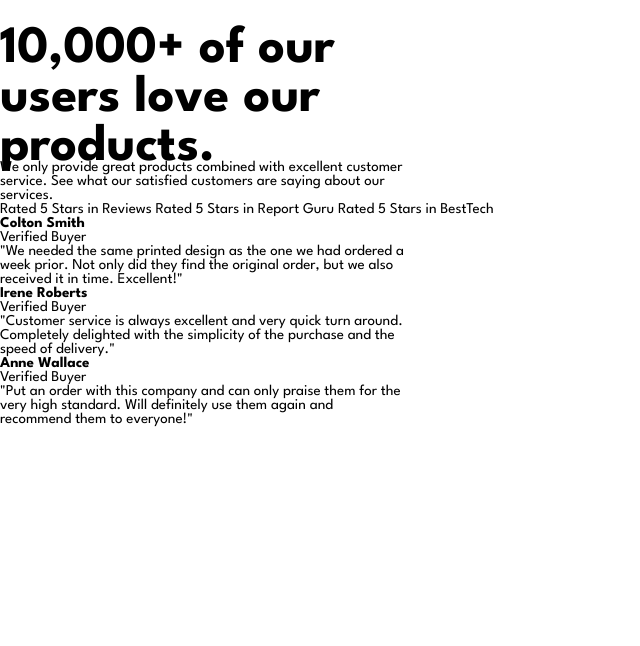
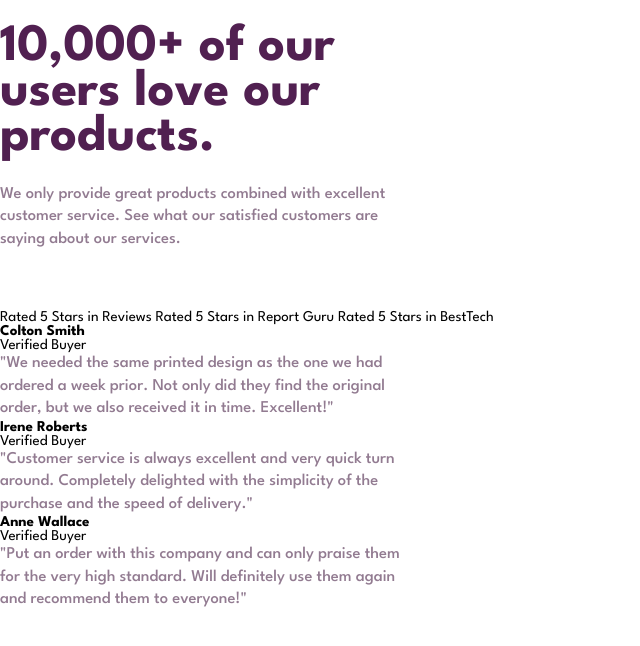
Before and after one commit to Smailen5/social-proof-section-master, a plain HTML site: page index.html in a window 1280 px wide. Shown: the whole page, without its empty margins (0-640 px from the left). Drawn offline with Linux system fonts and the light colour scheme.

Commit message:
commit fine giornata

```diff
--- a/style.css
+++ b/style.css
@@ -17,13 +17,26 @@ main {
     width: 90rem;
     height: 50rem;
 }
+main div {
+    display: flex;
+    flex-direction: column;
+    justify-content: space-between;
+    height: 15rem;
+    color: #512051;
+    margin-bottom: 4rem;
+    line-height: 3rem;
+}
 
 main h1 {
     font-size: 3.5rem;
     width: 27rem;
-    height: 9rem;
+    height: 9.7rem;
 }
 
 main p {
     width: 27rem;
+    line-height: 1.5rem;
+    font-weight: 500;
+    font-size: 1.1rem;
+    color: #927B91;
 }
```
